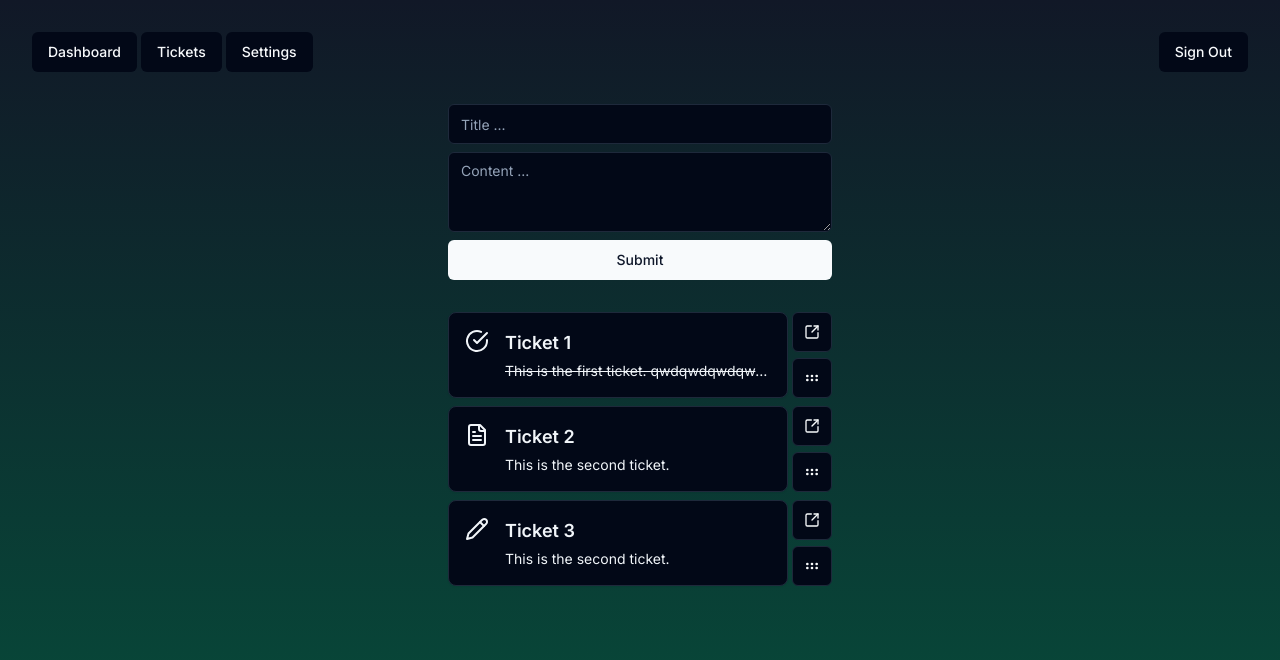
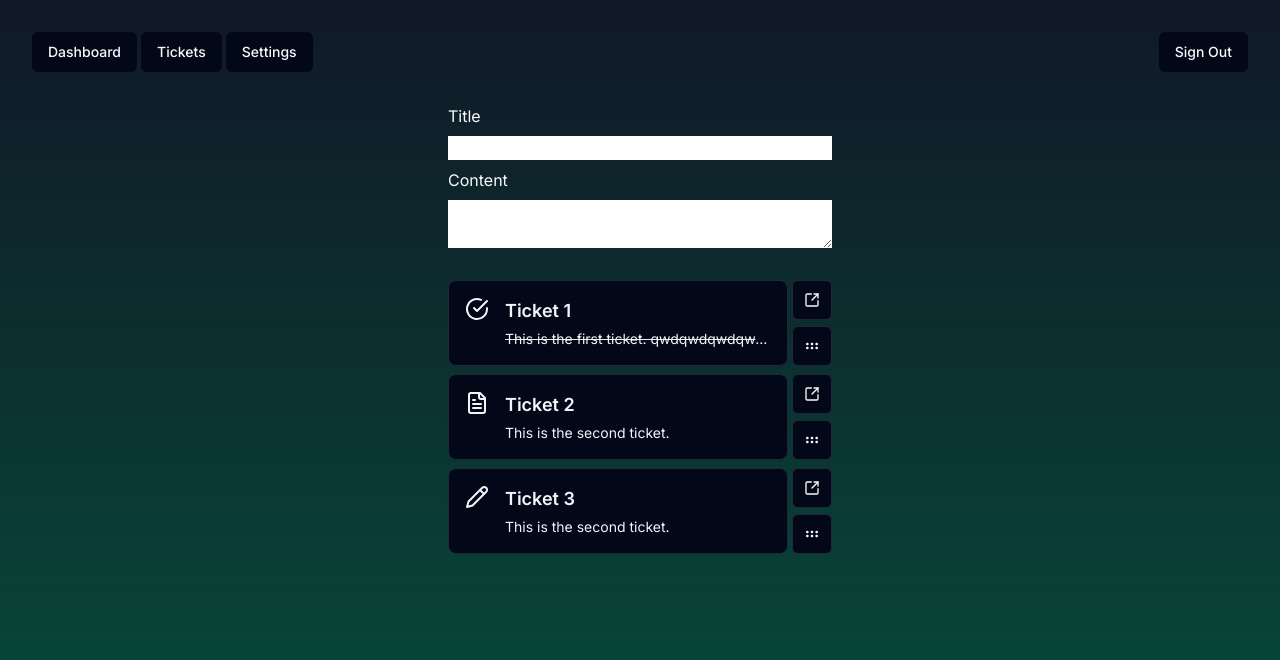
Before and after one commit to thewebartisan7/the-road-to-next-app, a Next.js app: page /tickets in a window 1280 px wide. Shown: the top 660 px of the page. Built offline with nearby package versions, Linux system fonts and the light colour scheme.

Commit message:
fix(asd): asd

```diff
--- a/src/features/ticket/components/ticket-create-form.tsx
+++ b/src/features/ticket/components/ticket-create-form.tsx
@@ -1,77 +1,90 @@
-'use client';
-
-import { Button } from '@/components/ui/button';
-import {
-  Form,
-  FormControl,
-  FormField,
-  FormItem,
-  FormMessage,
-} from '@/components/ui/form';
-import { Input } from '@/components/ui/input';
-import { Textarea } from '@/components/ui/textarea';
-import { zodResolver } from '@hookform/resolvers/zod';
-import { useForm } from 'react-hook-form';
-import { z } from 'zod';
-
-export const TicketCreateFormSchema = z.object({
-  title: z.string().min(1, {
-    message: 'Is required',
-  }),
-  content: z.string().min(1, {
-    message: 'Is required',
-  }),
-});
-
 const TicketCreateForm = () => {
-  const form = useForm<z.infer<typeof TicketCreateFormSchema>>({
-    resolver: zodResolver(TicketCreateFormSchema),
-    defaultValues: {
-      title: '',
-      content: '',
-    },
-  });
-
-  const onSubmit = () => {
-    // TODO action
-  };
-
   return (
-    <Form {...form}>
-      <form
-        onSubmit={form.handleSubmit(onSubmit)}
-        className="flex flex-col gap-y-2"
-      >
-        <FormField
-          control={form.control}
-          name="title"
-          render={({ field }) => (
-            <FormItem>
-              <FormControl>
-                <Input placeholder="Title ..." {...field} />
-              </FormControl>
-              <FormMessage />
-            </FormItem>
-          )}
-        />
-
-        <FormField
-          control={form.control}
-          name="content"
-          render={({ field }) => (
-            <FormItem>
-              <FormControl>
-                <Textarea placeholder="Content ..." {...field} />
-              </FormControl>
-              <FormMessage />
-            </FormItem>
-          )}
-        />
-
-        <Button type="submit">Submit</Button>
-      </form>
-    </Form>
+    <form className="flex flex-col gap-y-2">
+      <label>Title</label>
+      <input />
+      <label>Content</label>
+      <textarea />
+    </form>
   );
 };
 
 export { TicketCreateForm };
+
+// 'use client';
+
+// import { Button } from '@/components/ui/button';
+// import {
+//   Form,
+//   FormControl,
+//   FormField,
+//   FormItem,
+//   FormMessage,
+// } from '@/components/ui/form';
+// import { Input } from '@/components/ui/input';
+// import { Textarea } from '@/components/ui/textarea';
+// import { zodResolver } from '@hookform/resolvers/zod';
+// import { useForm } from 'react-hook-form';
+// import { z } from 'zod';
+
+// export const TicketCreateFormSchema = z.object({
+//   title: z.string().min(1, {
+//     message: 'Is required',
+//   }),
+//   content: z.string().min(1, {
+//     message: 'Is required',
+//   }),
+// });
+
+// const TicketCreateForm = () => {
+//   const form = useForm<z.infer<typeof TicketCreateFormSchema>>({
+//     resolver: zodResolver(TicketCreateFormSchema),
+//     defaultValues: {
+//       title: '',
+//       content: '',
+//     },
+//   });
+
+//   const onSubmit = () => {
+//     // TODO action
+//   };
+
+//   return (
+//     <Form {...form}>
+//       <form
+//         onSubmit={form.handleSubmit(onSubmit)}
+//         className="flex flex-col gap-y-2"
+//       >
+//         <FormField
+//           control={form.control}
+//           name="title"
+//           render={({ field }) => (
+//             <FormItem>
+//               <FormControl>
+//                 <Input placeholder="Title ..." {...field} />
+//               </FormControl>
+//               <FormMessage />
+//             </FormItem>
+//           )}
+//         />
+
+//         <FormField
+//           control={form.control}
+//           name="content"
+//           render={({ field }) => (
+//             <FormItem>
+//               <FormControl>
+//                 <Textarea placeholder="Content ..." {...field} />
+//               </FormControl>
+//               <FormMessage />
+//             </FormItem>
+//           )}
+//         />
+
+//         <Button type="submit">Submit</Button>
+//       </form>
+//     </Form>
+//   );
+// };
+
+// export { TicketCreateForm };
```
